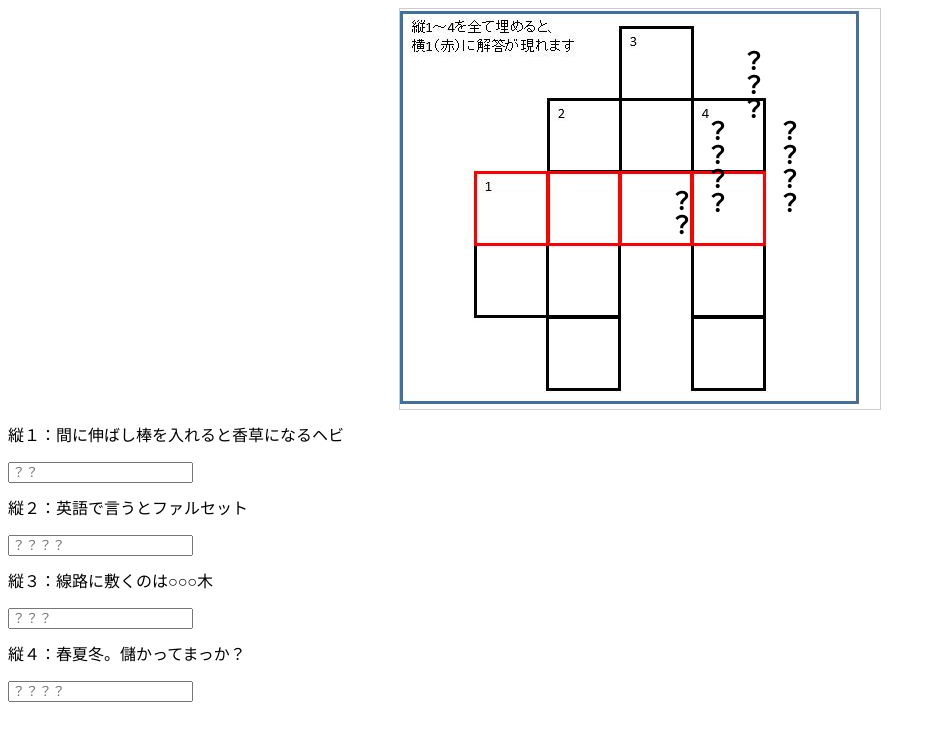
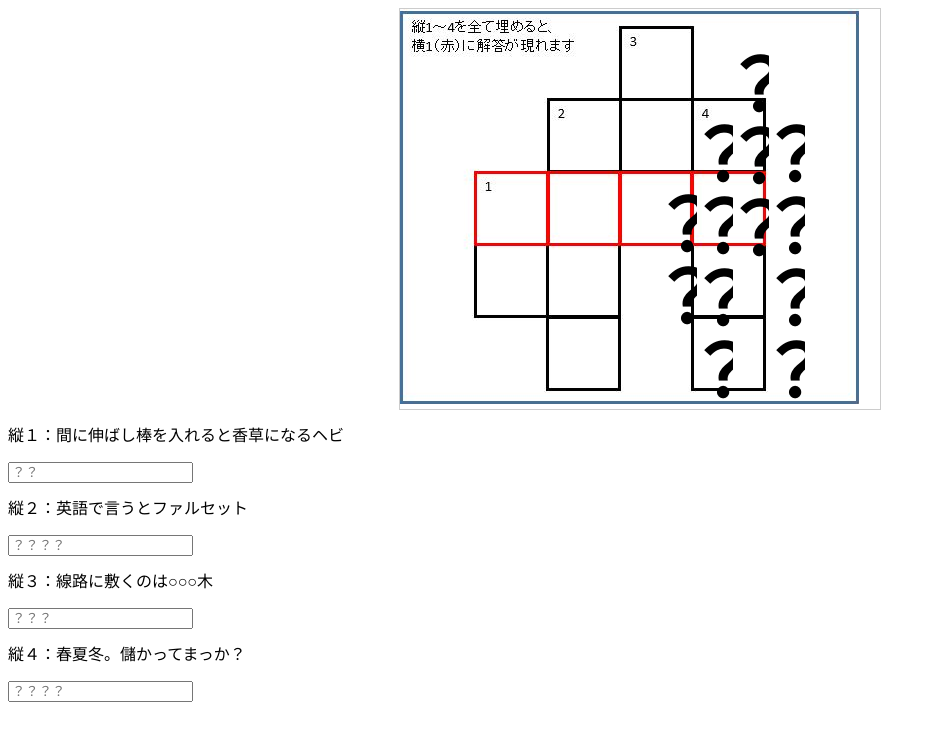
Before and after one commit to knahswahs/knahswahs.github.io, a plain HTML site: page index.html in a window 1280 px wide. Shown: the whole page, without its empty margins (0-936 px from the left). Drawn offline with nearby package versions, Linux system fonts and the light colour scheme.

Commit message:
font-size

```diff
--- a/default.css
+++ b/default.css
@@ -43,7 +43,7 @@ body > div {
   padding: 0;
   -webkit-writing-mode: vertical-rl;
   -ms-writing-mode: tb-rl;
-  font-size: 24px;
+  font-size: 72px;
   line-height: 36px;
   overflow: hidden;
   word-break: break-all;
@@ -55,7 +55,6 @@ body > div {
    top: 180px;
    width: 372px;
    height: 160px;
-   font-size: 300%;
 }
 
 #script_2tate {
```
